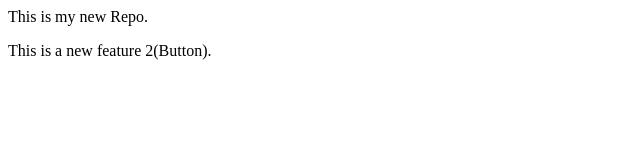
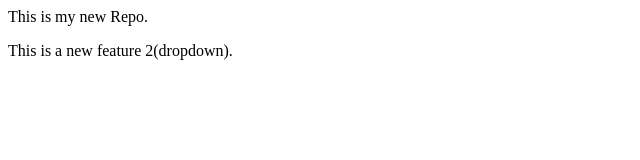
Before and after one commit to prashantdigiprodigy/LocalRepo, a plain HTML site: page index.html in a window 1280 px wide. Shown: the full height of the page, 0-640 px from the left. Drawn offline with Linux system fonts and the light colour scheme.

Commit message:
add dropdown

```diff
--- a/index.html
+++ b/index.html
@@ -1,2 +1,2 @@
 <p>This is my new Repo.</p>
-<p>This is a new feature 2(Button).</p>
+<p>This is a new feature 2(dropdown).</p>
```
